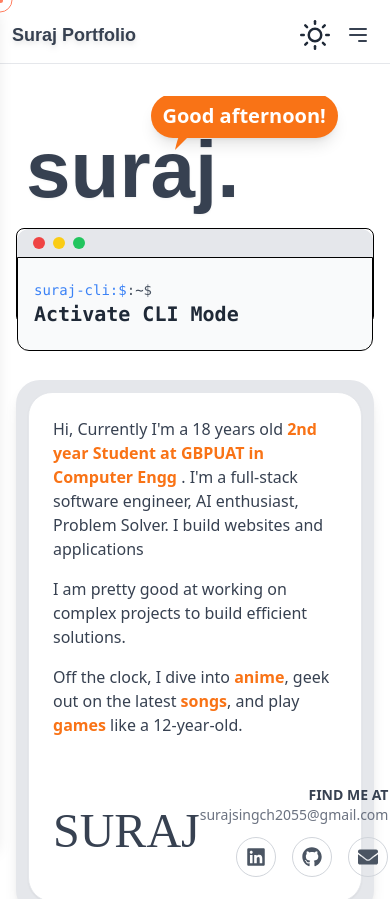
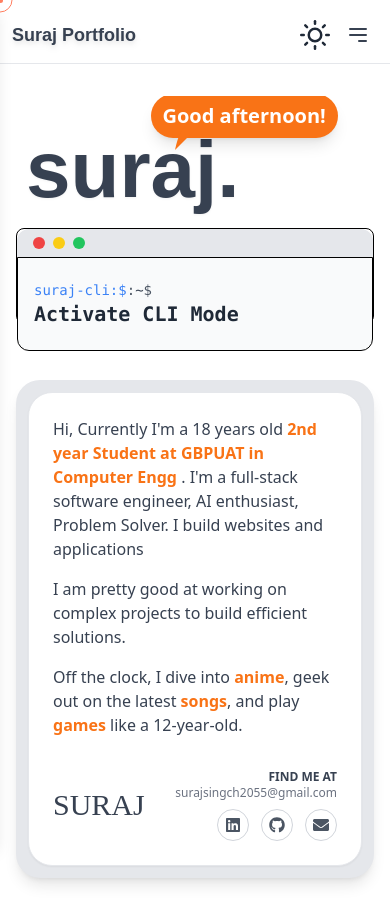
Before and after one commit to Suraj-1309/My-Portfolio, a React (Vite) app: page / in a window 390 px wide. Shown: the top 899 px of the page. Built offline with nearby package versions, Linux system fonts and the light colour scheme; a web font is replaced by a local one.

Commit message:
about component size fix

```diff
--- a/src/Routes.jsx
+++ b/src/Routes.jsx
@@ -75,7 +75,7 @@ const Home = ({ isDarkMode }) => {
         <div
           className={`p-3 rounded-3xl shadow-lg ${
             isDarkMode ? "bg-gray-900" : "bg-gray-200"
-          }  flex items-center justify-center`}
+          }  flex items-center justify-center h-fit`}
         >
           <AboutCard isDarkMode={isDarkMode} />
         </div>
--- a/src/components/About.jsx
+++ b/src/components/About.jsx
@@ -7,7 +7,7 @@ const AboutCard = ({ isDarkMode }) => {
   const mutedText = isDarkMode ? "text-gray-400" : "text-gray-500";
 
   return (
-    <div className={`rounded-3xl border p-6 shadow-sm ${bgClass} h-full w-full`}>
+    <div className={`rounded-3xl border p-6 shadow-sm ${bgClass} h-fit w-full`}>
       <p className="mb-4">
         Hi, Currently I'm a 18 years old
         <span className={`${accentColor} font-semibold`}>
@@ -30,15 +30,17 @@ const AboutCard = ({ isDarkMode }) => {
       </p>
 
       {/* Signature */}
-      <div className="flex items-center justify-between mt-6">
-        <div className="mt-6 flex flex-col items-start">
-          <p className="text-5xl font-signature">SURAJ</p>
+<div className="flex items-center justify-between mt-4 sm:mt-6">
+  <div className="mt-4 sm:mt-6 flex flex-col items-start">
+    <p className="text-3xl sm:text-5xl font-signature">SURAJ</p>
   </div>
 
-        <div className="mt-6 flex flex-col items-end">
-          <p className="text-sm font-semibold">FIND ME AT</p>
-          <p className={`text-sm ${mutedText}`}>surajsingch2055@gmail.com</p>
-          <div className="flex gap-4 mt-3 text-xl text-gray-600">
+  <div className="mt-4 sm:mt-6 flex flex-col items-end">
+    <p className="text-xs sm:text-sm font-semibold">FIND ME AT</p>
+    <p className={`text-xs sm:text-sm ${mutedText}`}>
+      surajsingch2055@gmail.com
+    </p>
+    <div className="flex gap-3 sm:gap-4 mt-2 sm:mt-3 text-lg sm:text-xl text-gray-600">
       {[
         {
           icon: FaLinkedin,
@@ -59,15 +61,16 @@ const AboutCard = ({ isDarkMode }) => {
         <a
           key={i}
           href={href}
-                className="group h-10 w-10 p-0 rounded-3xl border border-gray-300 transition-colors duration-300 ease-in-out transform active:translate-y-0.5 hover:bg-gradient-to-b from-[#F7F7F7] to-white hover:shadow-[inset_0_5px_3px_0_#fefefe,inset_0px_-3.5px_3px_0px_#00000040,inset_0_-6px_8px_0_#00000015,inset_0_3px_6px_-2px_#00000030] flex items-center justify-center focus:outline-none focus-visible:ring-2 focus-visible:ring-ring focus-visible:ring-offset-2"
+          className="group h-8 w-8 sm:h-10 sm:w-10 rounded-3xl border border-gray-300 transition-colors duration-300 ease-in-out transform active:translate-y-0.5 hover:bg-gradient-to-b from-[#F7F7F7] to-white hover:shadow-[inset_0_5px_3px_0_#fefefe,inset_0px_-3.5px_3px_0px_#00000040,inset_0_-6px_8px_0_#00000015,inset_0_3px_6px_-2px_#00000030] flex items-center justify-center focus:outline-none focus-visible:ring-2 focus-visible:ring-ring focus-visible:ring-offset-2"
           aria-label={label}
         >
-                <Icon className="h-5 w-5 group-hover:-translate-y-0.5 transition-transform" />
+          <Icon className="h-4 w-4 sm:h-5 sm:w-5 group-hover:-translate-y-0.5 transition-transform" />
         </a>
       ))}
     </div>
   </div>
 </div>
+
     </div>
   );
 };
```
Lines whose indentation alone changed are shown as unchanged.
